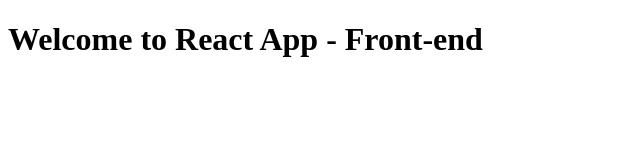
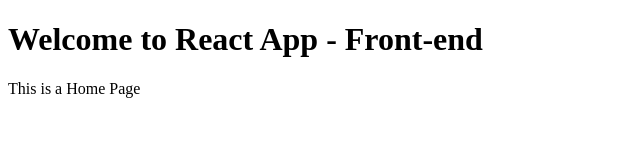
Before and after one commit to ductrung23/ShopRepo, a plain HTML site: page index.html in a window 1280 px wide. Shown: the whole page, without its empty margins (0-640 px from the left). Drawn offline with Linux system fonts and the light colour scheme.

Commit message:
Add text ... to index.html

```diff
--- a/index.html
+++ b/index.html
@@ -7,5 +7,6 @@
 </head>
 <body>
     <h1>Welcome to React App - Front-end</h1>
+    <p>This is a Home Page</p>
 </body>
 </html>
```
